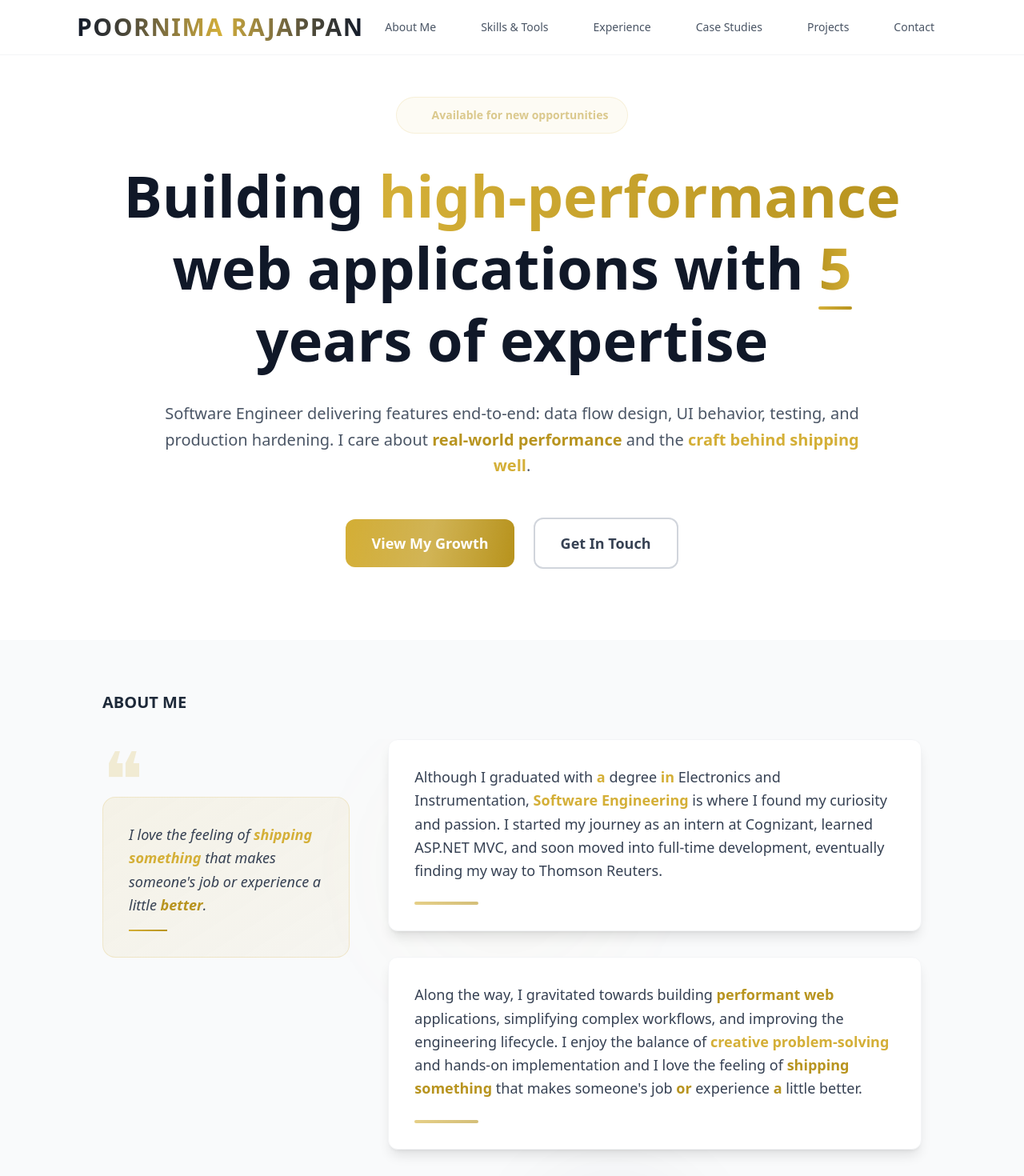
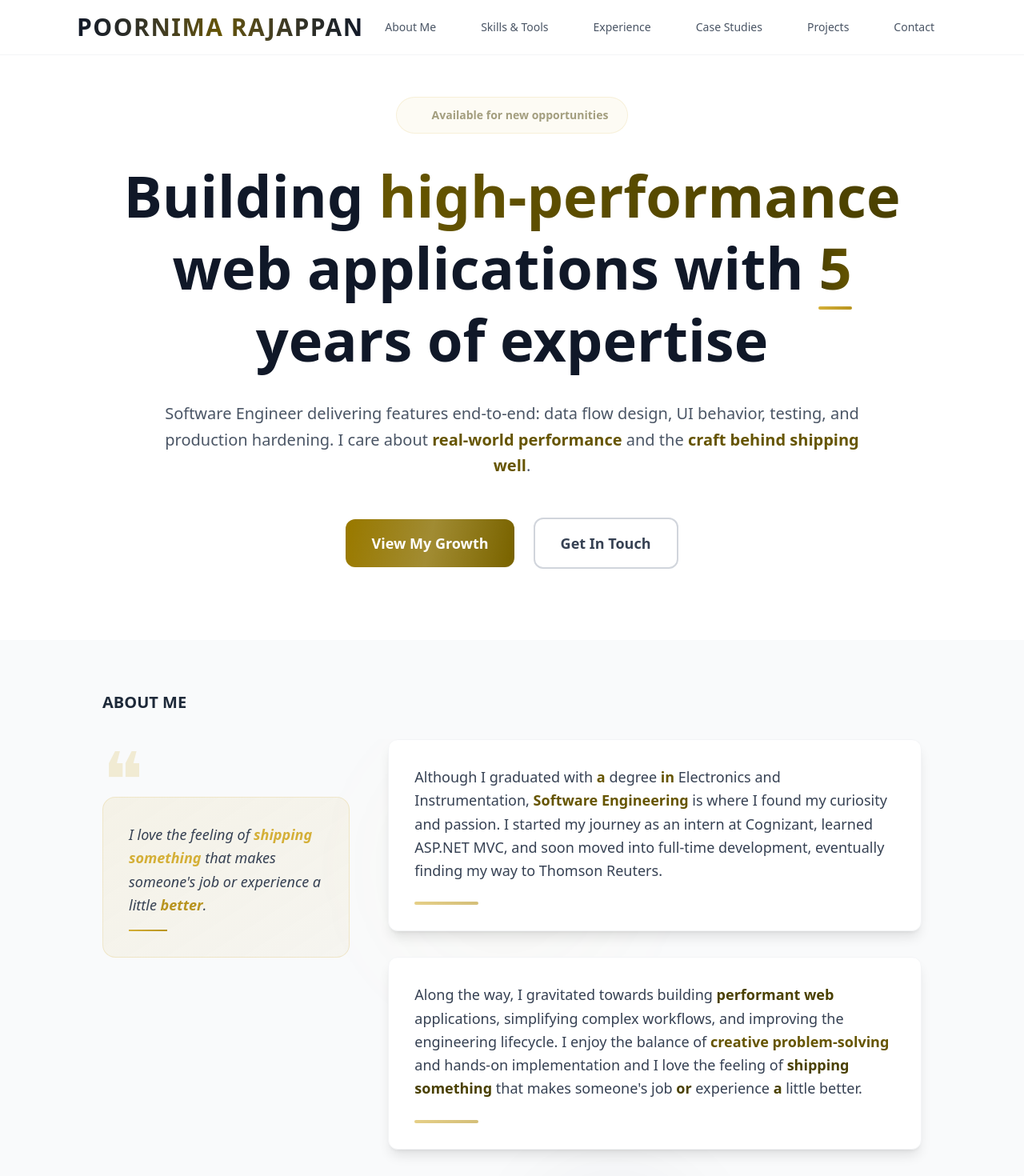
Before and after one commit to Poorniiii/portfolio, a Next.js app: page / in a window 1280 px wide. Shown: the top 1470 px of the page at 80% size. Built offline with nearby package versions, Linux system fonts and the light colour scheme.

Commit message:
update readme (#1)

```diff
--- a/app/globals.css
+++ b/app/globals.css
@@ -3,6 +3,11 @@
 :root {
   --background: #ffffff;
   --foreground: #171717;
+  /* Brand colors - WCAG compliant */
+  --brand-gold: #665500;        /* Darker gold - 7:1 contrast */
+  --brand-gold-dark: #4A4000;   /* Very dark gold - 10:1 contrast */
+  --brand-gold-light: #D4AF37;  /* Original color for backgrounds only */
+  --brand-gold-dark-light: #B8941F; /* Original color for backgrounds only */
 }
 
 @theme inline {
--- a/app/layout.tsx
+++ b/app/layout.tsx
@@ -53,7 +53,9 @@ export default function RootLayout({
 }>) {
   return (
     <html lang="en">
-      <body className="antialiased">{children}</body>
+      <body className="antialiased">
+        <main>{children}</main>
+      </body>
     </html>
   );
 }
--- a/app/menu/desktop_menu.tsx
+++ b/app/menu/desktop_menu.tsx
@@ -19,8 +19,8 @@ export default function DesktopMenu({ menuItems }: { menuItems: IMenuItem[] }) {
               relative px-4 py-2 rounded-lg font-medium text-sm transition-all duration-300 ease-out
               ${
                 isActive
-                  ? "text-white bg-[#D4AF37] shadow-md"
-                  : "text-gray-600 hover:text-[#D4AF37] hover:bg-gray-50"
+                  ? "text-white bg-[#665500] shadow-md"
+                  : "text-gray-600 hover:text-[#665500] hover:bg-gray-50"
               }
             `}
           >
--- a/app/menu/heading.tsx
+++ b/app/menu/heading.tsx
@@ -9,11 +9,11 @@ export default function Heading() {
           window.scrollTo({ top: 0, behavior: "smooth" });
         }}
       >
-        <h1 className="text-2xl md:text-3xl font-bold bg-gradient-to-r from-gray-900 via-[#D4AF37] to-gray-900 bg-clip-text text-transparent hover:from-[#D4AF37] hover:via-gray-900 hover:to-[#D4AF37] transition-all duration-500 tracking-wider">
+        <h1 className="text-2xl md:text-3xl font-bold bg-gradient-to-r from-gray-900 via-[#665500] to-gray-900 bg-clip-text text-transparent hover:from-[#665500] hover:via-gray-900 hover:to-[#665500] transition-all duration-500 tracking-wider">
           POORNIMA RAJAPPAN
         </h1>
       </a>
-      <div className="absolute -bottom-1 left-0 w-full h-0.5 bg-gradient-to-r from-transparent via-[#D4AF37] to-transparent opacity-0 group-hover:opacity-100 transition-opacity duration-300"></div>
+      <div className="absolute -bottom-1 left-0 w-full h-0.5 bg-gradient-to-r from-transparent via-[#665500] to-transparent opacity-0 group-hover:opacity-100 transition-opacity duration-300"></div>
     </div>
   );
 }
--- a/app/page_sections/about_section.tsx
+++ b/app/page_sections/about_section.tsx
@@ -28,10 +28,10 @@ export default function AboutSection() {
   }, []);
 
   const highlights = [
-    { text: "Software Engineering", color: "text-[#D4AF37]" },
-    { text: "performant web applications", color: "text-[#B8941F]" },
-    { text: "creative problem-solving", color: "text-[#D4AF37]" },
-    { text: "shipping something", color: "text-[#B8941F]" },
+    { text: "Software Engineering", color: "text-[#665500]" },
+    { text: "performant web applications", color: "text-[#4A4000]" },
+    { text: "creative problem-solving", color: "text-[#665500]" },
+    { text: "shipping something", color: "text-[#4A4000]" },
   ];
 
   const myJourney = [
@@ -166,7 +166,7 @@ export default function AboutSection() {
                     bg-white rounded-2xl p-6 border-2 transition-all duration-300
                     ${
                       hoveredQuote === index
-                        ? "border-[#D4AF37] shadow-2xl shadow-[#D4AF37]/20"
+                        ? "border-[#9A7A00] shadow-2xl shadow-[#9A7A00]/20"
                         : "border-gray-200 shadow-lg"
                     }
                   `}
--- a/app/page_sections/case_study_section.tsx
+++ b/app/page_sections/case_study_section.tsx
@@ -26,7 +26,7 @@ export default function CaseStudySection() {
             className={`
               bg-white rounded-xl shadow-lg hover:shadow-xl transition-all duration-300 ease-in-out
               border border-gray-200 overflow-hidden cursor-pointer transform hover:-translate-y-1
-              ${isExpanded(index) ? "ring-2 ring-[#D4AF37] ring-opacity-50" : ""}
+              ${isExpanded(index) ? "ring-2 ring-[#9A7A00] ring-opacity-50" : ""}
             `}
             onClick={() => toggleCard(index)}
           >
@@ -67,7 +67,7 @@ export default function CaseStudySection() {
                       : item.challenge}
                   </p>
                   <div className="mt-3">
-                    <span className="text-[#D4AF37] text-sm font-medium hover:text-[#B8941F] transition-colors">
+                    <span className="text-[#665500] text-sm font-medium hover:text-[#4A4000] transition-colors">
                       Click to expand →
                     </span>
                   </div>
--- a/app/page_sections/hero_section.tsx
+++ b/app/page_sections/hero_section.tsx
@@ -25,8 +25,8 @@ export default function HeroSection({
         >
           {/* Badge */}
           <div className="mb-8">
-            <span className="inline-flex items-center px-6 py-3 rounded-full bg-[#D4AF37]/10 border border-[#D4AF37]/30 text-[#B8941F] text-sm font-semibold animate-pulse">
-              <span className="w-2 h-2 bg-[#D4AF37] rounded-full mr-3 animate-ping"></span>
+            <span className="inline-flex items-center px-6 py-3 rounded-full bg-[#D4AF37]/10 border border-[#D4AF37]/30 text-[#4A4000] text-sm font-semibold animate-pulse">
+              <span className="w-2 h-2 bg-[#665500] rounded-full mr-3 animate-ping"></span>
               Available for new opportunities
             </span>
           </div>
@@ -40,13 +40,13 @@ export default function HeroSection({
           `}
           >
             <span className="text-gray-900">Building </span>
-            <span className="text-transparent bg-clip-text bg-gradient-to-r from-[#D4AF37] to-[#B8941F] animate-gradient-x">
+            <span className="text-transparent bg-clip-text bg-gradient-to-r from-[#665500] to-[#4A4000] animate-gradient-x">
               high-performance
             </span>
             <br />
             <span className="text-gray-900">web applications with </span>
             <span className="relative inline-block">
-              <span className="text-transparent bg-clip-text bg-gradient-to-r from-[#B8941F] to-[#D4AF37]">
+              <span className="text-transparent bg-clip-text bg-gradient-to-r from-[#4A4000] to-[#665500]">
                 {years_of_experience}
               </span>
               <div className="absolute -bottom-2 left-0 right-0 h-1 bg-gradient-to-r from-[#D4AF37] to-[#B8941F] rounded-full"></div>
@@ -65,11 +65,11 @@ export default function HeroSection({
           >
             Software Engineer delivering features end-to-end: data flow design,
             UI behavior, testing, and production hardening. I care about{" "}
-            <span className="font-semibold text-[#B8941F]">
+            <span className="font-semibold text-[#665500]">
               real-world performance
             </span>{" "}
             and the{" "}
-            <span className="font-semibold text-[#D4AF37]">
+            <span className="font-semibold text-[#665500]">
               craft behind shipping well
             </span>
             .
@@ -85,7 +85,7 @@ export default function HeroSection({
           >
             <a
               href="#experience"
-              className="group relative overflow-hidden bg-gradient-to-r from-[#D4AF37] to-[#B8941F] text-white px-8 py-4 rounded-xl font-semibold text-lg transition-all duration-300 hover:shadow-2xl hover:shadow-[#D4AF37]/25 transform hover:-translate-y-1 hover:scale-105"
+              className="group relative overflow-hidden bg-gradient-to-r from-[#9A7A00] to-[#7A6400] text-white px-8 py-4 rounded-xl font-semibold text-lg transition-all duration-300 hover:shadow-2xl hover:shadow-[#9A7A00]/25 transform hover:-translate-y-1 hover:scale-105"
             >
               <span className="relative z-10 flex items-center">
                 View My Growth
@@ -95,7 +95,7 @@ export default function HeroSection({
 
             <a
               href="#contact"
-              className="group relative overflow-hidden bg-white border-2 border-gray-300 text-gray-700 px-8 py-4 rounded-xl font-semibold text-lg transition-all duration-300 hover:border-[#D4AF37] hover:text-[#B8941F] hover:shadow-2xl hover:shadow-gray-900/10 transform hover:-translate-y-1"
+              className="group relative overflow-hidden bg-white border-2 border-gray-300 text-gray-700 px-8 py-4 rounded-xl font-semibold text-lg transition-all duration-300 hover:border-[#9A7A00] hover:text-[#7A6400] hover:shadow-2xl hover:shadow-gray-900/10 transform hover:-translate-y-1"
             >
               <span className="relative z-10 flex items-center">
                 Get In Touch
--- a/app/page_sections/skills_section.tsx
+++ b/app/page_sections/skills_section.tsx
@@ -13,8 +13,8 @@ export default function SkillsSection() {
       {
         bg: "bg-[#D4AF37]/10",
         border: "border-[#D4AF37]",
-        accent: "bg-[#D4AF37]",
-        text: "text-[#D4AF37]",
+        accent: "bg-[#665500]",
+        text: "text-[#665500]",
       },
       {
         bg: "bg-gray-900/5",
@@ -25,8 +25,8 @@ export default function SkillsSection() {
       {
         bg: "bg-[#B8941F]/10",
         border: "border-[#B8941F]",
-        accent: "bg-[#B8941F]",
-        text: "text-[#B8941F]",
+        accent: "bg-[#4A4000]",
+        text: "text-[#4A4000]",
       },
       {
         bg: "bg-gray-50",
@@ -37,8 +37,8 @@ export default function SkillsSection() {
       {
         bg: "bg-[#D4AF37]/8",
         border: "border-[#D4AF37]/50",
-        accent: "bg-[#D4AF37]",
-        text: "text-[#D4AF37]",
+        accent: "bg-[#665500]",
+        text: "text-[#665500]",
       },
       {
         bg: "bg-gray-900/8",
@@ -49,8 +49,8 @@ export default function SkillsSection() {
       {
         bg: "bg-[#B8941F]/8",
         border: "border-[#B8941F]/50",
-        accent: "bg-[#B8941F]",
-        text: "text-[#B8941F]",
+        accent: "bg-[#4A4000]",
+        text: "text-[#4A4000]",
       },
     ];
     return colors[index % colors.length];
```
Also changed, not shown: app/page_sections/contact_section.tsx (+6 -6 lines), app/page_sections/experience_section.tsx (+6 -6 lines), app/page_sections/project_section.tsx (+6 -6 lines), 1 other file (tests, documents, lock files or other folders).
